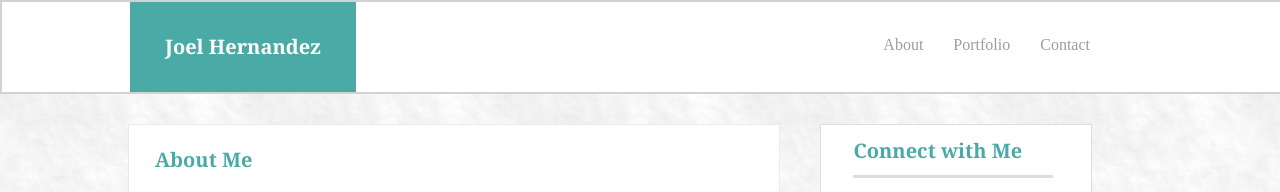
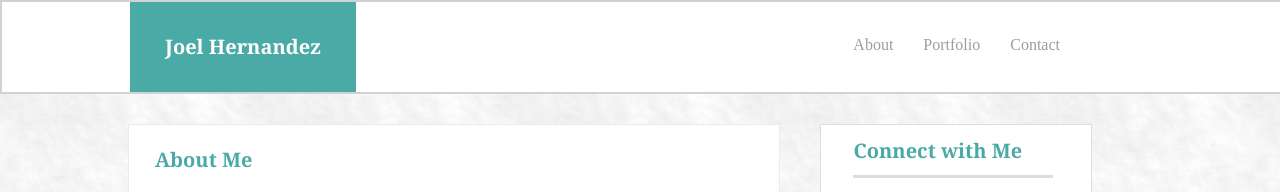
Before and after one commit to yocodigo/yocodigo.github.io, a plain HTML site: page index.html in a window 1280 px wide. Shown: the top 192 px of the page. Drawn offline with Linux system fonts and the light colour scheme.

Commit message:
My Git Webpage

```diff
--- a/assets/style.css
+++ b/assets/style.css
@@ -46,7 +46,7 @@ header {
 .wrapper {
 	position: absolute;
 	/*right: 180px;*/
-	margin-left: 850px;
+	margin-left: 820px;
 	width: 270px;
 	height: 85px;
 	background-color: #ffffff;
```
